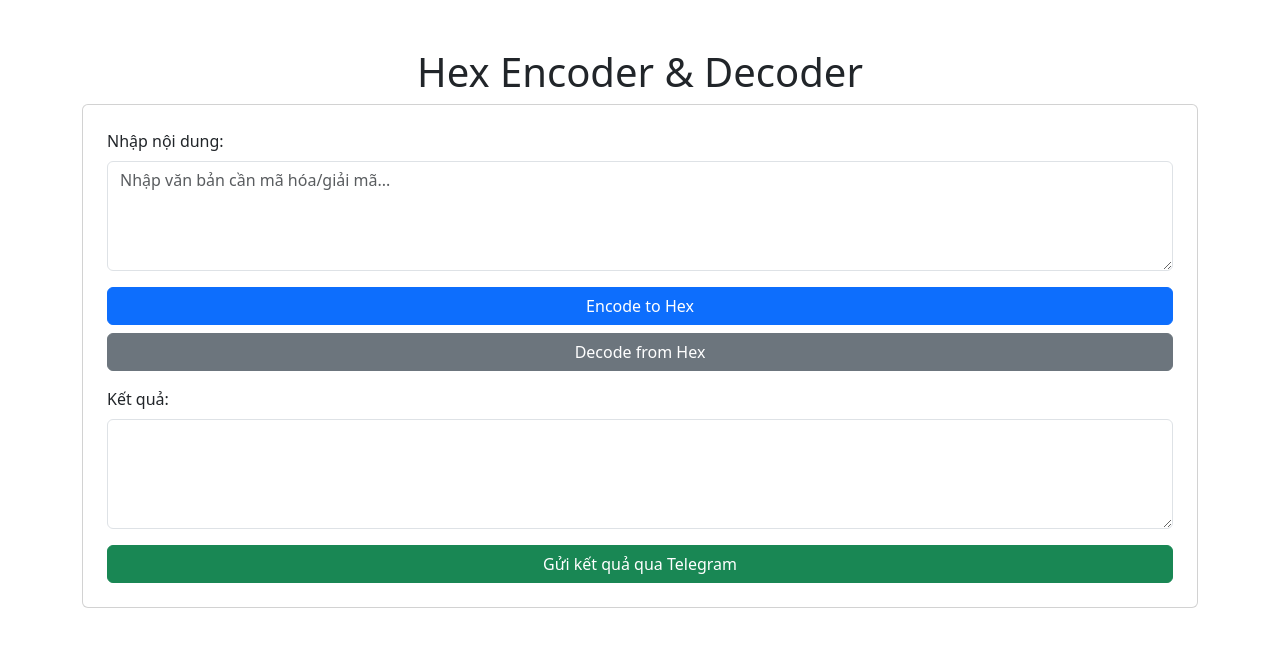
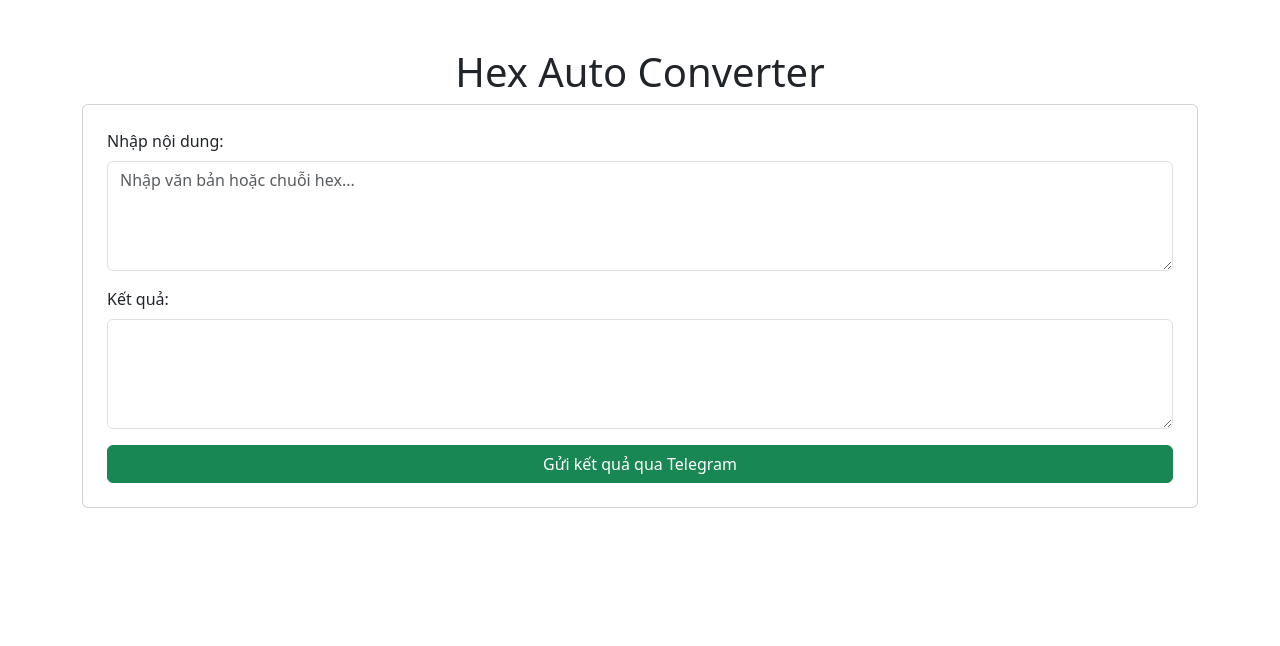
Before and after one commit to khahdihdz/encode, a plain HTML site: page index.html in a window 1280 px wide. Drawn offline with nearby package versions, Linux system fonts and the light colour scheme.

Commit message:
Update index.html

```diff
--- a/index.html
+++ b/index.html
@@ -3,20 +3,16 @@
 <head>
     <meta charset="UTF-8">
     <meta name="viewport" content="width=device-width, initial-scale=1.0">
-    <title>Hex Encoder/Decoder</title>
+    <title>Hex Auto Converter</title>
     <link rel="stylesheet" href="https://cdn.jsdelivr.net/npm/bootstrap@5.3.0/dist/css/bootstrap.min.css">
 </head>
 <body>
     <div class="container mt-5">
-        <h1 class="text-center">Hex Encoder & Decoder</h1>
+        <h1 class="text-center">Hex Auto Converter</h1>
         <div class="card p-4">
             <div class="mb-3">
                 <label for="inputText" class="form-label">Nhập nội dung:</label>
-                <textarea id="inputText" class="form-control" rows="4" placeholder="Nhập văn bản cần mã hóa/giải mã..."></textarea>
-            </div>
-            <div class="mb-3">
-                <button class="btn btn-primary w-100" onclick="encodeToHex()">Encode to Hex</button>
-                <button class="btn btn-secondary w-100 mt-2" onclick="decodeFromHex()">Decode from Hex</button>
+                <textarea id="inputText" class="form-control" rows="4" placeholder="Nhập văn bản hoặc chuỗi hex..."></textarea>
             </div>
             <div class="mb-3">
                 <label for="outputText" class="form-label">Kết quả:</label>
```
